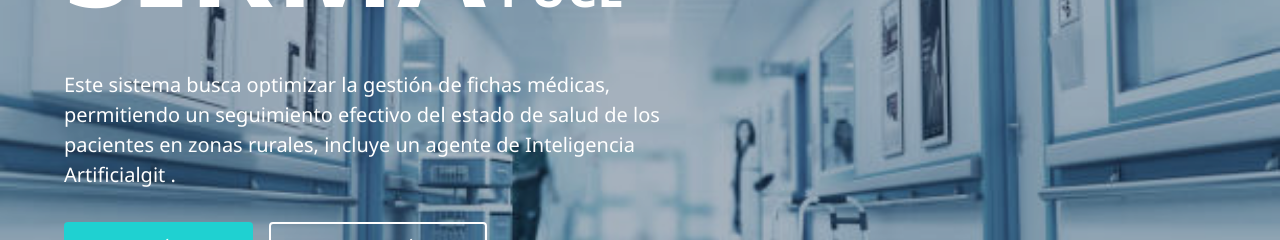
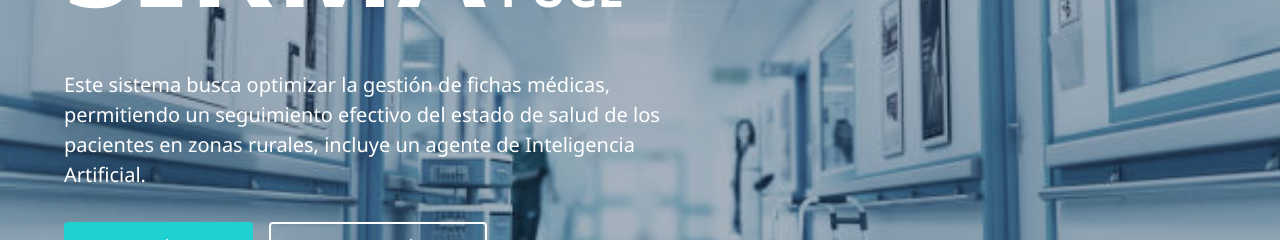
Before and after one commit to SebasChicaiza/sirma-vue, a Vue app: page / in a window 1280 px wide. Shown: the part 380-620 px from the top of the page. Built offline with nearby package versions, Linux system fonts and the light colour scheme.

Commit message:
Cambios en lading page

```diff
--- a/src/views/HomeViewUser.vue
+++ b/src/views/HomeViewUser.vue
@@ -8,7 +8,7 @@
             <span class="highlight">SIRMA</span> <span >PUCE</span>
         </h1>
         <p>
-          Este sistema busca optimizar la gestión de fichas médicas, permitiendo un seguimiento efectivo del estado de salud de los pacientes en zonas rurales, incluye un agente de Inteligencia Artificialgit .
+          Este sistema busca optimizar la gestión de fichas médicas, permitiendo un seguimiento efectivo del estado de salud de los pacientes en zonas rurales, incluye un agente de Inteligencia Artificial.
         </p>
         <div class="hero-buttons">
           <button class="btn-primary" @click="goToReportes">
```
